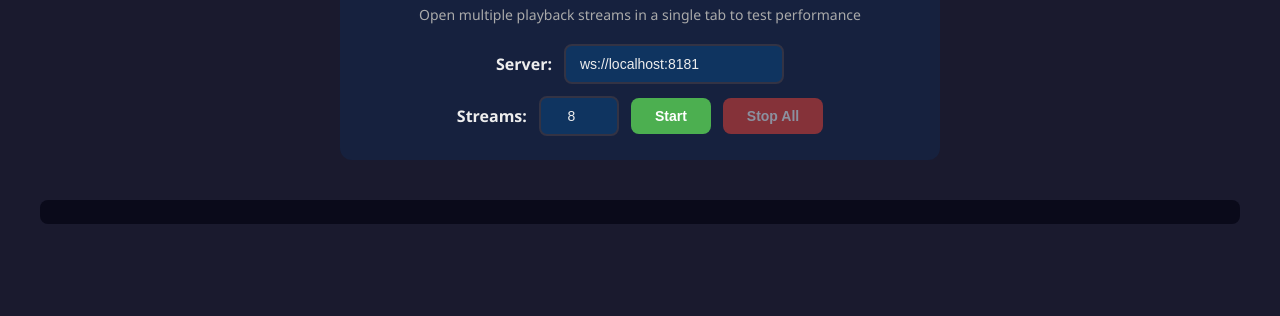
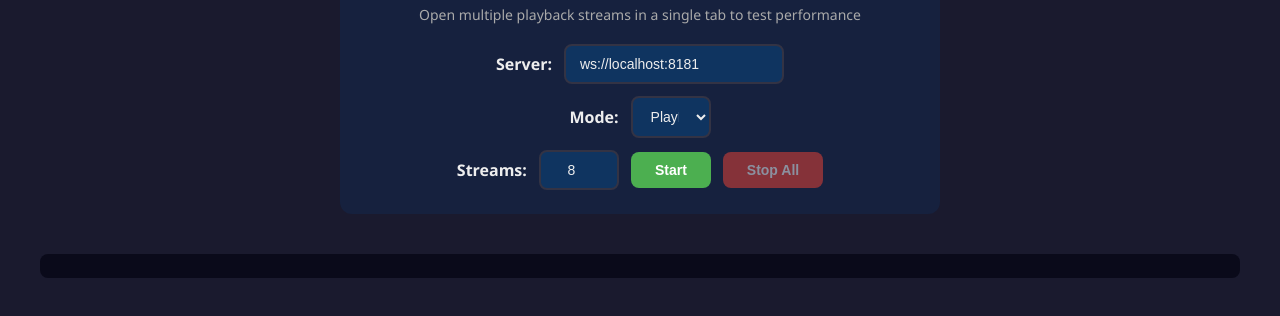
Before and after one commit to Vinney18/Web_video_streamer, a plain HTML site: page client/webrtc-multi-test.html in a window 1280 px wide. Shown: the part 80-396 px from the top of the page. Drawn offline with Linux system fonts and the light colour scheme.

Commit message:
webrtc work

```diff
--- a/client/webrtc-multi-test.html
+++ b/client/webrtc-multi-test.html
@@ -127,6 +127,13 @@
             <label for="serverUrl">Server:</label>
             <input type="text" id="serverUrl" class="url-input" value="ws://localhost:8181">
         </div>
+        <div class="setup-row" style="margin-bottom: 12px;">
+            <label for="streamMode">Mode:</label>
+            <select id="streamMode">
+                <option value="PlayBack">PlayBack</option>
+                <option value="Live">Live</option>
+            </select>
+        </div>
         <div class="setup-row">
             <label for="streamCount">Streams:</label>
             <input type="number" id="streamCount" value="8" min="1" max="20">
@@ -241,7 +248,8 @@
 
         s.ws.onopen = () => {
             log(`[#${s.index + 1}] WebSocket connected, sending request`, 'success');
-            const query = `cameraId~~cam1&&mode~~PlayBack&&streamType~~0&&startTime~~0`;
+            const mode = document.getElementById('streamMode').value;
+            const query = `cameraId~~cam1&&mode~~${mode}&&streamType~~0&&startTime~~0`;
             s.ws.send(JSON.stringify({
                 type: 'request',
                 clientId: s.clientId,
```
